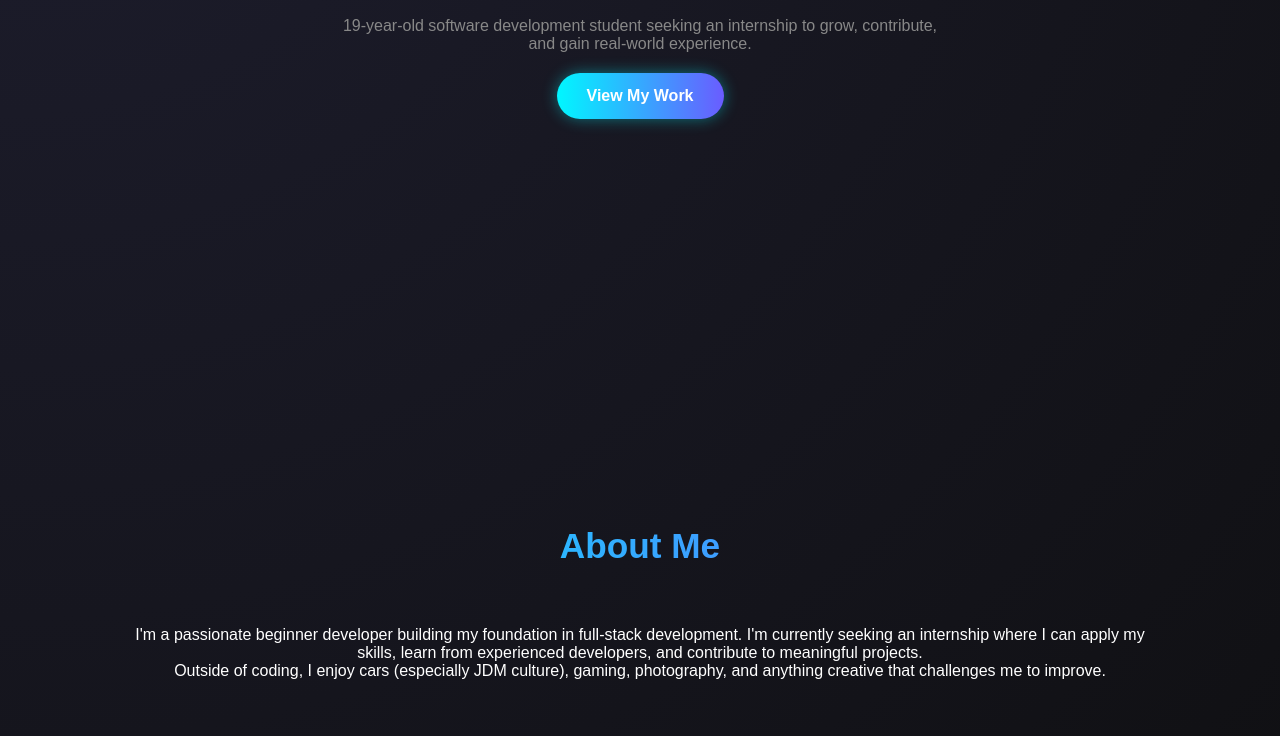
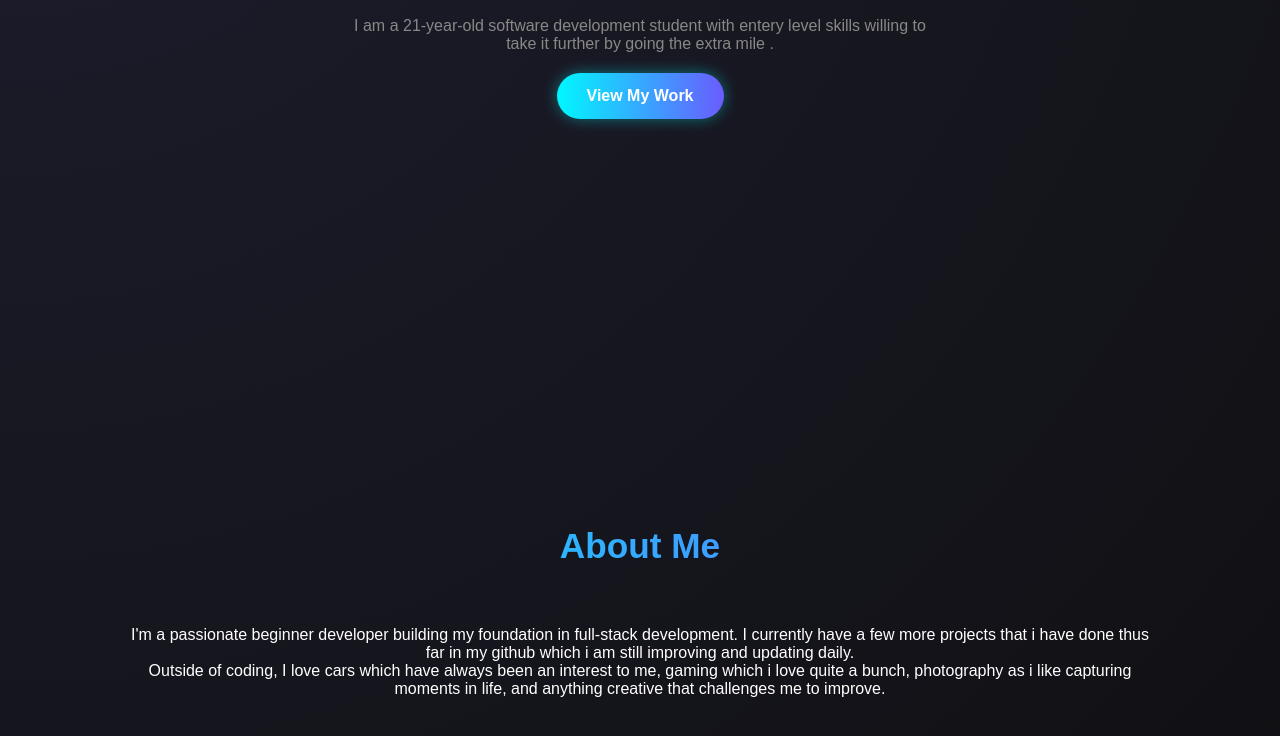
Before and after one commit to joshuaoreilly23/my-portfolio, a plain HTML site: page index.html in a window 1280 px wide. Shown: the part 394-1130 px from the top of the page. Drawn offline with Linux system fonts and the light colour scheme.

Commit message:
Update index.html

```diff
--- a/index.html
+++ b/index.html
@@ -21,7 +21,7 @@
 <header class="hero">
     <h1>Joshua O'Reilly</h1>
     <h2>Beginner Full-Stack Developer</h2>
-    <p>19-year-old software development student seeking an internship to grow, contribute, and gain real-world experience.</p>
+    <p>I am a 21-year-old software development student with entery level skills willing to take it further by going the extra mile  .</p>
     <a href="#projects" class="btn">View My Work</a>
 </header>
 
@@ -29,12 +29,11 @@
     <h2>About Me</h2>
     <p>
         I'm a passionate beginner developer building my foundation in full-stack development.
-        I'm currently seeking an internship where I can apply my skills, learn from experienced developers,
-        and contribute to meaningful projects.
+        I currently have a few more projects that i have done thus far in my github which i am still improving and updating daily.
     </p>
     <p>
-        Outside of coding, I enjoy cars (especially JDM culture), gaming,
-        photography, and anything creative that challenges me to improve.
+        Outside of coding, I love cars which have always been an interest to me, gaming which i love quite a bunch,
+        photography as i like capturing moments in life, and anything creative that challenges me to improve.
     </p>
 </section>
 
```
